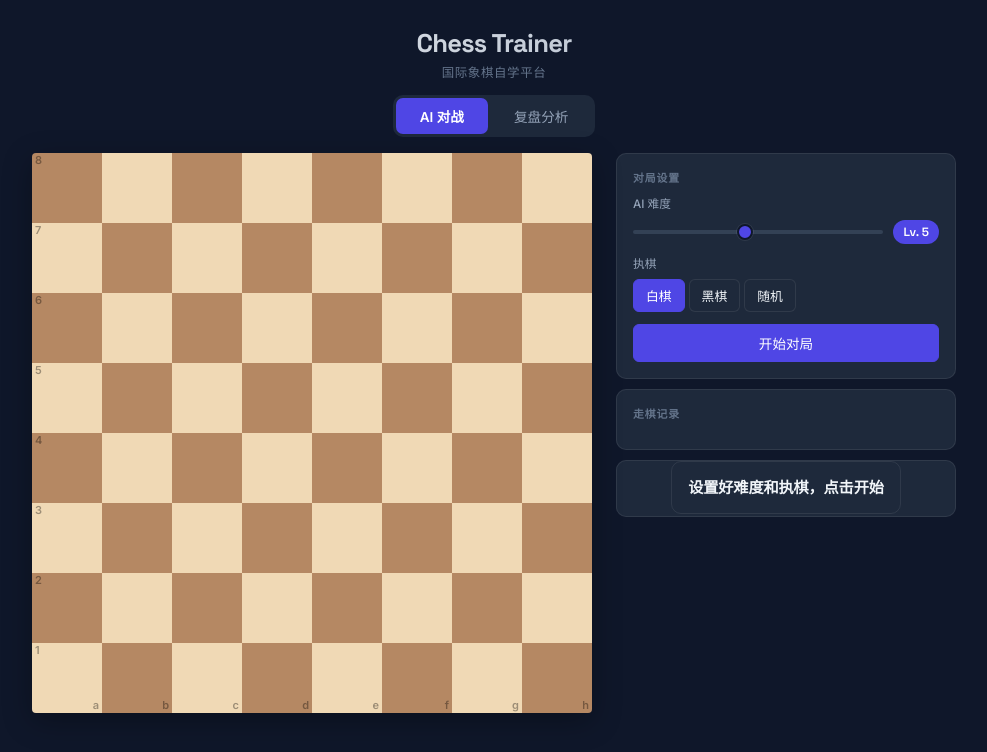
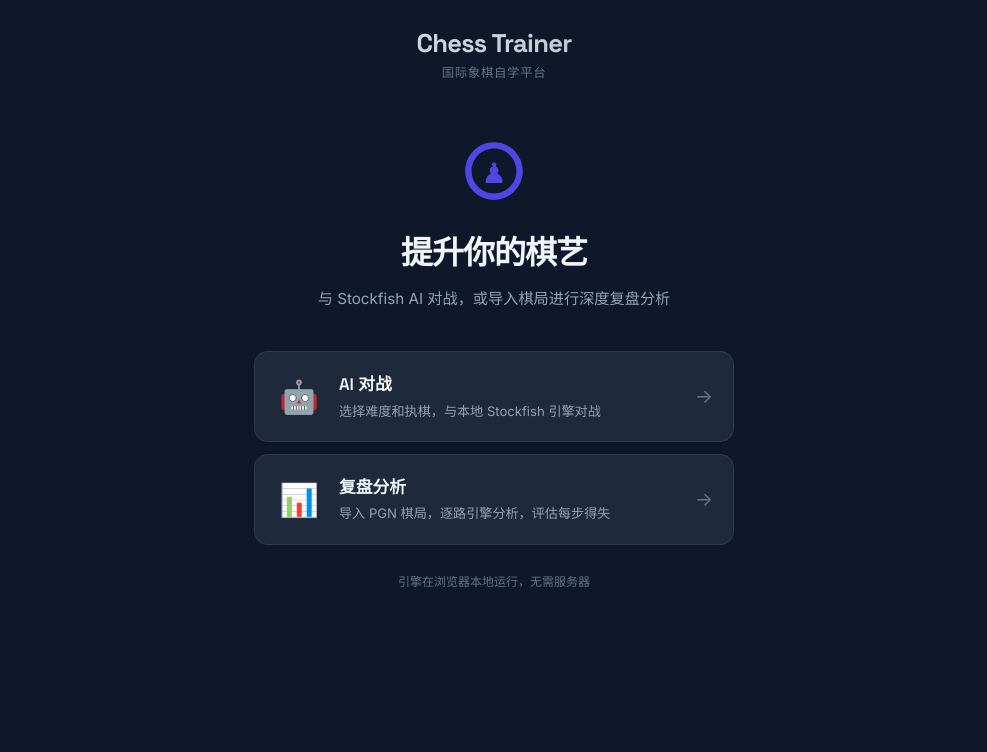
Before and after one commit to KaeyoungLIAN/Chess, a website built with Vite: page index.html in a window 1280 px wide. Shown: the whole page, without its empty margins (146-1133 px from the left). Built offline with nearby package versions, Linux system fonts and the light colour scheme; files whose address does not match are found by name.

Commit message:
feat: 添加引导页 — 告别一进来就是空棋盘
首次打开显示干净的欢迎页：
- 品牌图标+标题+一句话描述
- 两个功能卡片: AI对战 / 复盘分析
- 点击任一卡片进入对应功能
- hover 带抬起效果，箭头右移动效
- 底注: 引擎在浏览器本地运行
替代了原来的 tab 导航，体验更像 App

```diff
--- a/index.html
+++ b/index.html
@@ -11,14 +11,45 @@
     <header class="app-header">
       <h1>Chess Trainer</h1>
       <p class="subtitle">国际象棋自学平台</p>
-      <nav class="nav-tabs">
-        <button class="nav-btn active" data-view="ai-play">AI 对战</button>
-        <button class="nav-btn" data-view="analysis">复盘分析</button>
-      </nav>
     </header>
-    <main id="main-content">
+
+    <!-- ═══════════ 引导页 ═══════════ -->
+    <div id="view-welcome" class="view active">
+      <div class="welcome-container">
+        <div class="welcome-hero">
+          <div class="welcome-icon">
+            <svg viewBox="0 0 100 100" width="64" height="64">
+              <path fill="var(--primary)" d="M50 5C25 5 5 25 5 50s20 45 45 45 45-20 45-45S75 5 50 5zm0 80c-19.3 0-35-15.7-35-35s15.7-35 35-35 35 15.7 35 35-15.7 35-35 35z"/>
+              <text x="50" y="68" text-anchor="middle" font-size="44" fill="var(--primary)" font-family="serif">♟</text>
+            </svg>
+          </div>
+          <h2 class="welcome-title">提升你的棋艺</h2>
+          <p class="welcome-desc">与 Stockfish AI 对战，或导入棋局进行深度复盘分析</p>
+        </div>
+        <div class="welcome-cards">
+          <div class="welcome-card" id="welcome-ai-play">
+            <div class="welcome-card-icon">🤖</div>
+            <div class="welcome-card-body">
+              <h3>AI 对战</h3>
+              <p>选择难度和执棋，与本地 Stockfish 引擎对战</p>
+            </div>
+            <div class="welcome-card-arrow">→</div>
+          </div>
+          <div class="welcome-card" id="welcome-analysis">
+            <div class="welcome-card-icon">📊</div>
+            <div class="welcome-card-body">
+              <h3>复盘分析</h3>
+              <p>导入 PGN 棋局，逐路引擎分析，评估每步得失</p>
+            </div>
+            <div class="welcome-card-arrow">→</div>
+          </div>
+        </div>
+        <p class="welcome-footer">引擎在浏览器本地运行，无需服务器</p>
+      </div>
+    </div>
+
     <!-- ═══════════ AI 对战视图 ═══════════ -->
-      <div id="view-ai-play" class="view active">
+    <div id="view-ai-play" class="view">
       <div class="game-layout">
         <div class="board-section">
           <div id="chess-board"></div>
@@ -67,12 +98,12 @@
         </div>
       </div>
     </div>
+
     <!-- ═══════════ 复盘分析视图 ═══════════ -->
     <div id="view-analysis" class="view">
       <div class="game-layout">
         <div class="board-section">
           <div id="analysis-board"></div>
-            <!-- 评估柱 -->
           <div id="eval-bar-container">
             <div id="eval-bar-track">
               <div id="eval-bar-fill"></div>
@@ -81,13 +112,11 @@
           </div>
         </div>
         <div class="side-panel">
-            <!-- 导入区 -->
           <div class="panel-section">
             <h3>导入棋局</h3>
             <textarea id="pgn-input" placeholder="粘贴 PGN 格式棋局..." rows="5"></textarea>
             <button id="btn-load-pgn" class="btn btn-primary btn-full">加载复盘并分析</button>
           </div>
-            <!-- 导航 + 详情 -->
           <div id="analysis-nav-section" class="panel-section hidden">
             <h3>复盘控制</h3>
             <div class="nav-controls">
@@ -98,14 +127,12 @@
               <button id="btn-last" class="btn btn-sm" title="最后一步">⏭</button>
             </div>
           </div>
-            <!-- 引擎分析详情 -->
           <div id="analysis-detail" class="panel-section hidden">
             <h3>引擎分析</h3>
             <div id="analysis-best-line" class="analysis-best-line"></div>
             <div id="analysis-multi-pv" class="analysis-multi-pv"></div>
             <div id="analysis-blink" class="analysis-blink"></div>
           </div>
-            <!-- 棋谱 + 每步评估 -->
           <div class="panel-section move-history" style="flex:1;">
             <h3>棋谱</h3>
             <div id="analysis-move-list" class="move-list"></div>
@@ -113,7 +140,7 @@
         </div>
       </div>
     </div>
-    </main>
+
     <div id="loading-overlay" class="loading-overlay hidden">
       <div class="loading-spinner"></div>
       <p>正在加载引擎...</p>
--- a/src/main.ts
+++ b/src/main.ts
@@ -1,62 +1,45 @@
 /**
  * Chess Trainer - 主入口
- * 国际象棋自学网站
  */
-
 import './style.css';
 import { getEngine } from './engine';
 import { AIPlayManager } from './aiPlay';
 import { AnalysisManager } from './analysis';
 
-// 初始化
 async function init() {
-  // 显示加载遮罩
   const overlay = document.getElementById('loading-overlay')!;
   overlay.classList.remove('hidden');
 
   try {
-    // 加载引擎
     const engine = getEngine();
     await engine.init();
     console.log('Stockfish 引擎已就绪');
   } catch (e) {
-    console.warn('Stockfish WASM 加载失败，将使用降级模式', e);
+    console.warn('Stockfish 加载失败，将使用降级模式', e);
     overlay.querySelector('p')!.textContent = '引擎加载失败，AI 将使用简化模式';
     await new Promise(r => setTimeout(r, 1500));
   }
 
-  // 隐藏加载遮罩
   overlay.classList.add('hidden');
 
-  // 初始化管理模式
   let aiPlay: AIPlayManager | null = null;
   let analysis: AnalysisManager | null = null;
 
-  // 标签切换
-  document.querySelectorAll('.nav-btn').forEach(btn => {
-    btn.addEventListener('click', () => {
-      document.querySelectorAll('.nav-btn').forEach(b => b.classList.remove('active'));
-      btn.classList.add('active');
+  // 导航到指定视图
+  function navigateTo(view: string) {
+    document.querySelectorAll('.view').forEach(v => v.classList.remove('active'));
+    document.getElementById(`view-${view}`)!.classList.add('active');
 
-      const view = (btn as HTMLElement).dataset.view;
-      document.querySelectorAll('.view').forEach(v => v.classList.remove('active'));
+    if (view === 'ai-play') {
+      if (!aiPlay) aiPlay = new AIPlayManager();
+    } else if (view === 'analysis') {
+      if (!analysis) analysis = new AnalysisManager();
+    }
+  }
 
-      if (view === 'ai-play') {
-        document.getElementById('view-ai-play')!.classList.add('active');
-        if (!aiPlay) {
-          aiPlay = new AIPlayManager();
-        }
-      } else if (view === 'analysis') {
-        document.getElementById('view-analysis')!.classList.add('active');
-        if (!analysis) {
-          analysis = new AnalysisManager();
-        }
-      }
-    });
-  });
-
-  // 初始状态：AI 对战
-  aiPlay = new AIPlayManager();
+  // 引导卡片点击
+  document.getElementById('welcome-ai-play')?.addEventListener('click', () => navigateTo('ai-play'));
+  document.getElementById('welcome-analysis')?.addEventListener('click', () => navigateTo('analysis'));
 }
 
 init().catch(console.error);
--- a/src/style.css
+++ b/src/style.css
@@ -90,31 +90,112 @@ body {
   letter-spacing: 0.05em;
 }
 
-/* ── Tabs ── */
-.nav-tabs {
-  display: inline-flex;
-  background: var(--bg-secondary);
-  border-radius: var(--radius);
-  padding: 3px;
-  gap: 2px;
-  margin-top: 12px;
+/* ═══════════ WELCOME ═══════════ */
+.welcome-container {
+  display: flex;
+  flex-direction: column;
+  align-items: center;
+  padding: 40px 20px 60px;
+  max-width: 520px;
+  margin: 0 auto;
 }
 
-.nav-btn {
-  padding: 8px 24px;
-  border: none;
-  border-radius: 7px;
-  background: transparent;
+.welcome-hero {
+  text-align: center;
+  margin-bottom: 40px;
+}
+
+.welcome-icon {
+  margin-bottom: 20px;
+}
+
+.welcome-title {
+  font-family: var(--font-heading);
+  font-size: 2rem;
+  font-weight: 700;
+  letter-spacing: -0.03em;
+  margin-bottom: 10px;
+}
+
+.welcome-desc {
+  font-size: 0.95rem;
   color: var(--text-secondary);
-  font-family: var(--font-body);
-  font-size: 0.85rem;
-  font-weight: 500;
+  line-height: 1.6;
+  max-width: 380px;
+  margin: 0 auto;
+}
+
+.welcome-cards {
+  display: flex;
+  flex-direction: column;
+  gap: 12px;
+  width: 100%;
+}
+
+.welcome-card {
+  display: flex;
+  align-items: center;
+  gap: 16px;
+  padding: 20px;
+  background: var(--surface);
+  border: 1px solid var(--surface-border);
+  border-radius: 14px;
   cursor: pointer;
   transition: all 0.2s;
 }
 
-.nav-btn:hover { color: var(--text); background: rgba(255,255,255,0.05); }
-.nav-btn.active { background: var(--primary); color: white; font-weight: 600; }
+.welcome-card:hover {
+  background: var(--surface-hover);
+  border-color: rgba(255,255,255,0.15);
+  transform: translateY(-1px);
+}
+
+.welcome-card:active {
+  transform: scale(0.98);
+}
+
+.welcome-card-icon {
+  font-size: 2rem;
+  flex-shrink: 0;
+  width: 48px;
+  text-align: center;
+}
+
+.welcome-card-body {
+  flex: 1;
+  min-width: 0;
+}
+
+.welcome-card-body h3 {
+  font-family: var(--font-heading);
+  font-size: 1.05rem;
+  font-weight: 600;
+  margin-bottom: 4px;
+}
+
+.welcome-card-body p {
+  font-size: 0.82rem;
+  color: var(--text-secondary);
+  line-height: 1.5;
+}
+
+.welcome-card-arrow {
+  font-size: 1.2rem;
+  color: var(--text-muted);
+  flex-shrink: 0;
+  transition: transform 0.2s;
+}
+
+.welcome-card:hover .welcome-card-arrow {
+  transform: translateX(4px);
+  color: var(--text);
+}
+
+.welcome-footer {
+  margin-top: 28px;
+  font-size: 0.75rem;
+  color: var(--text-muted);
+}
 
 /* ── Views ── */
 .view { display: none; }
```
Lines whose indentation alone changed are shown as unchanged.
